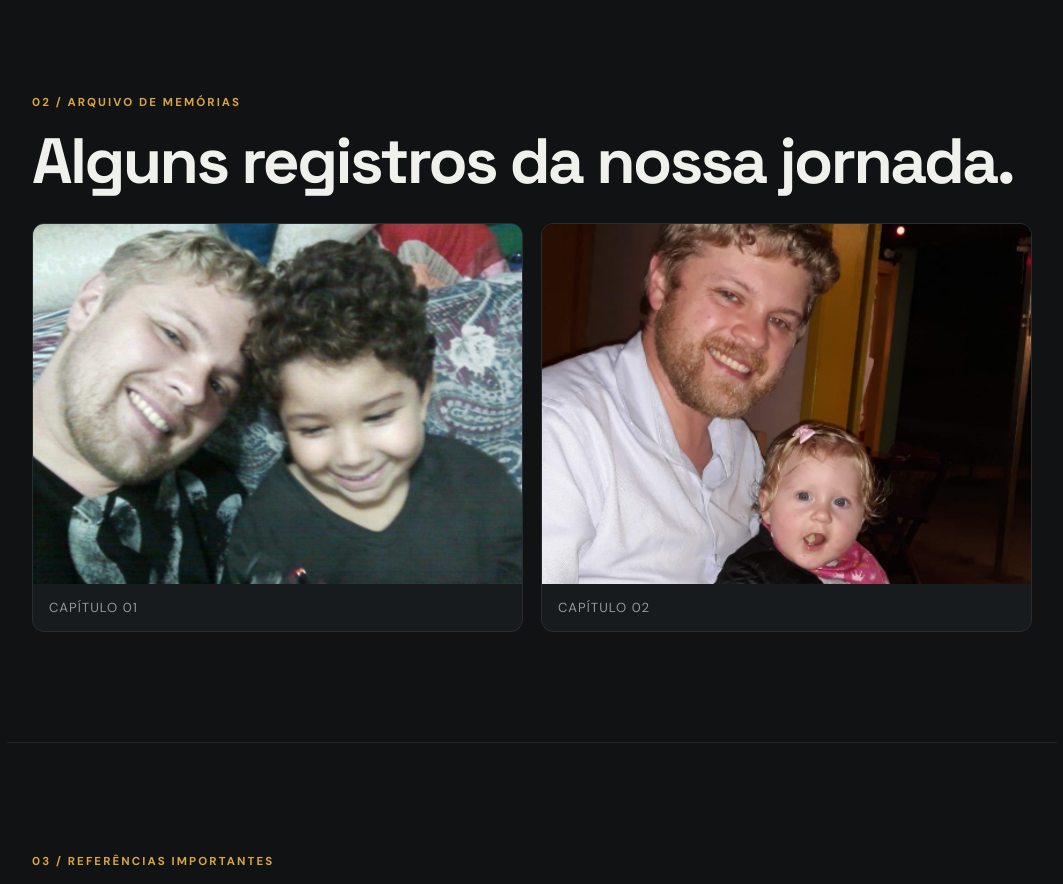
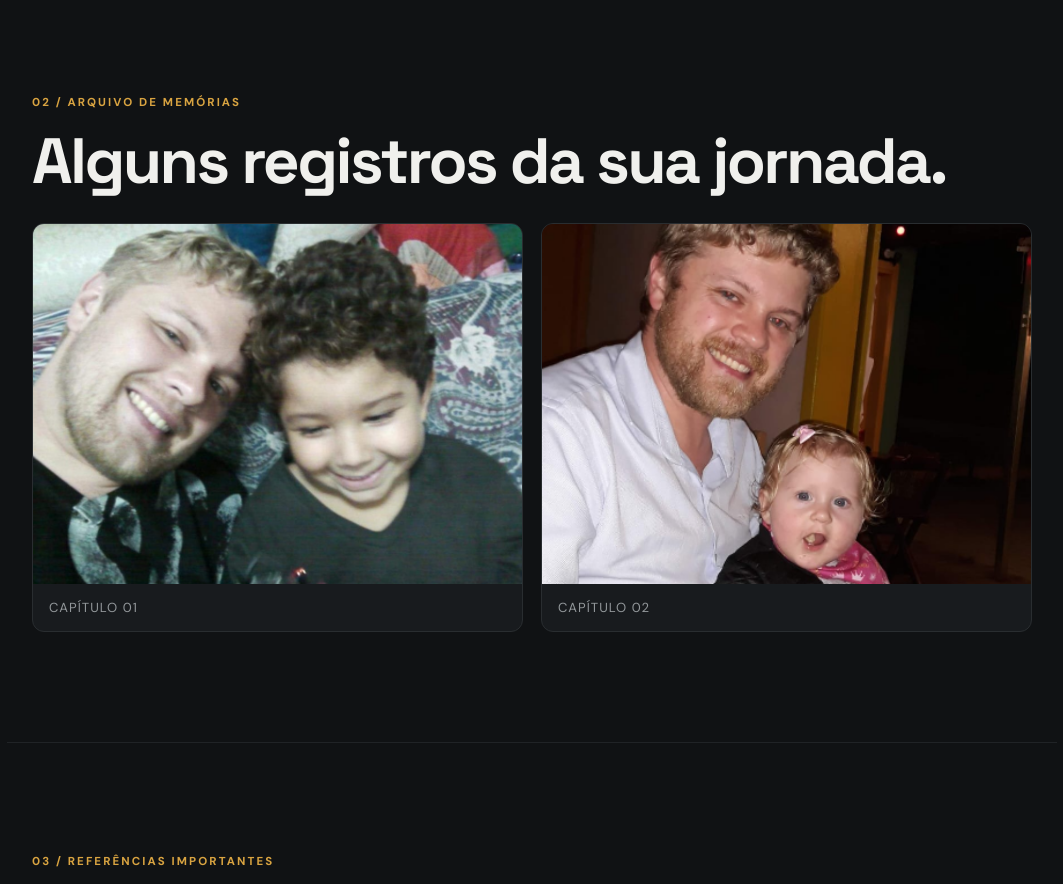
Before and after one commit to CanhadasLucas/dia_dos_pais, a plain HTML site: page index.html in a window 1280 px wide. Shown: the part 1420-2304 px from the top of the page, without its empty margins (108-1171 px from the left). Drawn offline with Linux system fonts and the light colour scheme.

Commit message:
Update index.html

```diff
--- a/index.html
+++ b/index.html
@@ -44,7 +44,7 @@
 
 <section class="section">
   <div class="label">02 / ARQUIVO DE MEMÓRIAS</div>
-  <h2>Alguns registros da nossa jornada.</h2>
+  <h2>Alguns registros da sua jornada.</h2>
   <div class="photos">
     <figure><img src="fotos/dan_e_lucas_antiga.png" alt="Foto 1"><figcaption>Capítulo 01</figcaption></figure>
     <figure><img src="fotos/aurora_e_dan_antiga.png" alt="Foto 2"><figcaption>Capítulo 02</figcaption></figure>
```
